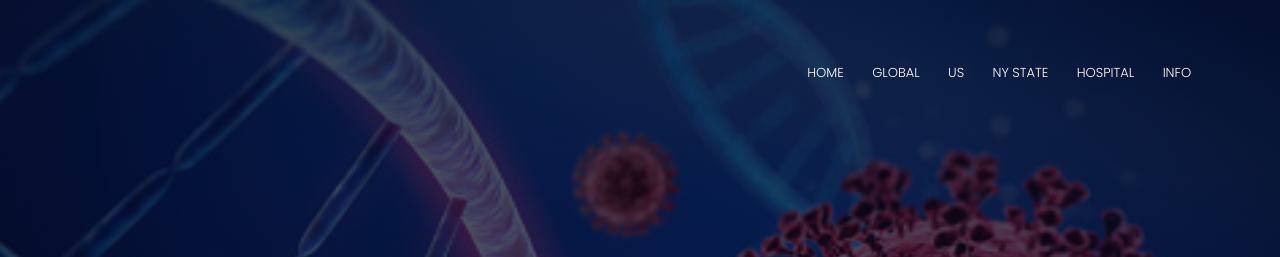
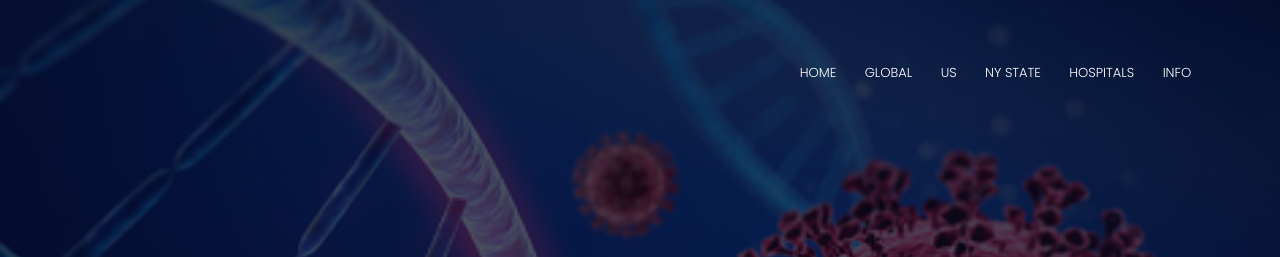
Before and after one commit to Pasin3ru/Tracking-COVID-19, a Jekyll site: the page built from index.html, in a window 1280 px wide and 900 px high. Shown: the top 257 px of the window. Built offline with Jekyll 4.4.1, drawn with Linux system fonts in a browser that asks for light colours.

Commit message:
Update default.html

```diff
--- a/_layouts/default.html
+++ b/_layouts/default.html
@@ -21,7 +21,7 @@
             <li><a href="/index.html#global_dataframe" class="btn">GLOBAL</a></li>
             <li><a href="/index.html#us_dataframe" class="btn">US</a></li>
             <li><a href="/index.html#ny_state_dataframe" class="btn">NY STATE</a></li>
-            <li><a href="/index.html#local_hospital_dataframe" class="btn">HOSPITAL</a></li>
+            <li><a href="/index.html#local_hospital_dataframe" class="btn">HOSPITALS</a></li>
             <li><a href="learn-more.html" class="btn">INFO</a></li>
           </ul>
         </div>
```
